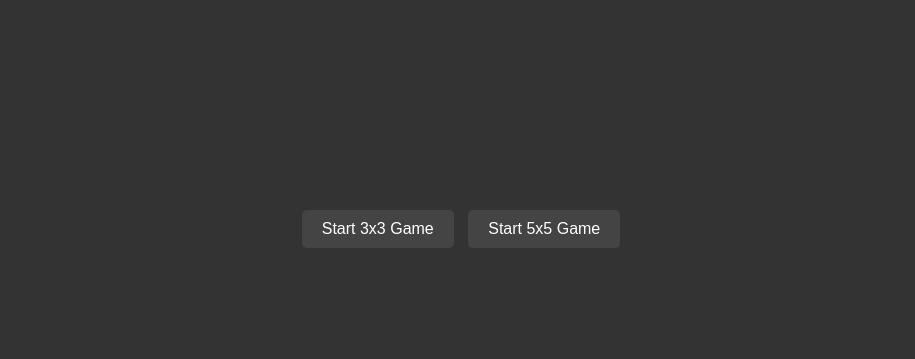
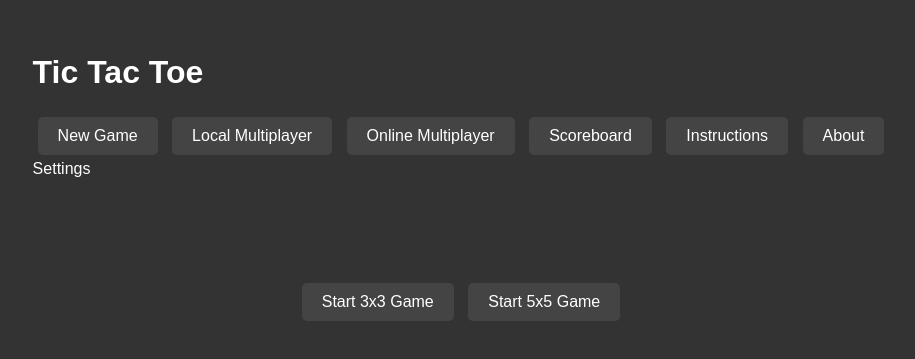
Before and after one commit to sieknox/TicTacToe, a plain HTML site: page TTT.html in a window 1280 px wide. Shown: the part 211-570 px from the top of the page, without its empty margins (179-1094 px from the left). Drawn offline with Linux system fonts and the light colour scheme.

Commit message:
Update TTT.html

```diff
--- a/TTT.html
+++ b/TTT.html
@@ -7,6 +7,21 @@
     <link rel="stylesheet" href="styles.css">
 </head>
 <body>
+    <header>
+        <div class="header-content">
+            <h1 id="title">Tic Tac Toe</h1>
+            <nav>
+                <button id="new-game">New Game</button>
+                <button id="local-multiplayer">Local Multiplayer</button>
+                <button id="online-multiplayer">Online Multiplayer</button>
+                <button id="scoreboard">Scoreboard</button>
+                <button id="instructions">Instructions</button>
+                <button id="about">About</button>
+            </nav>
+            <div id="settings">Settings</div>
+        </div>
+    </header>
+    <div class="main-content">
         <div id="message-container">
             <div id="player-marker-message"></div>
             <div id="winning-message" class="hidden">
@@ -21,6 +36,7 @@
         <div id="game-container">
             <div id="game"></div>
         </div>
+    </div>
     <script src="script.js"></script>
 </body>
 </html>
```
Lines whose indentation alone changed are shown as unchanged.
